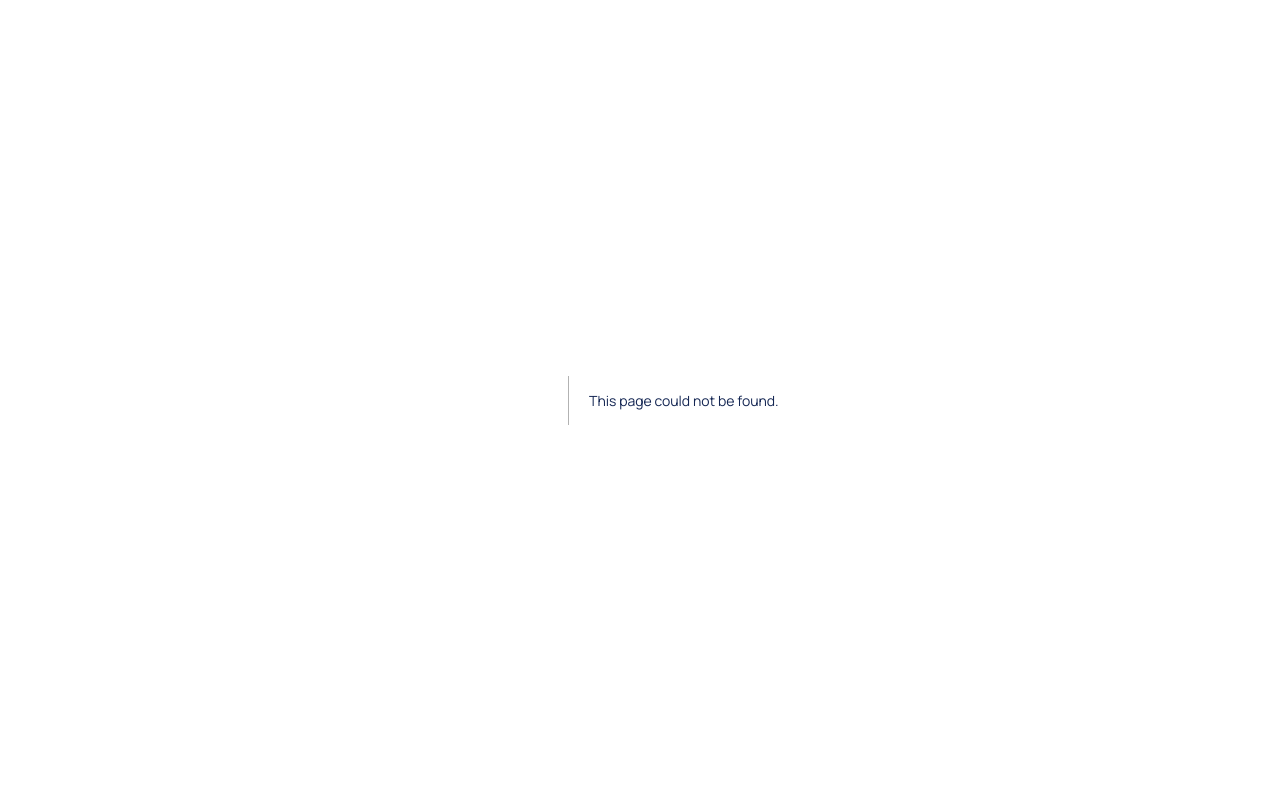
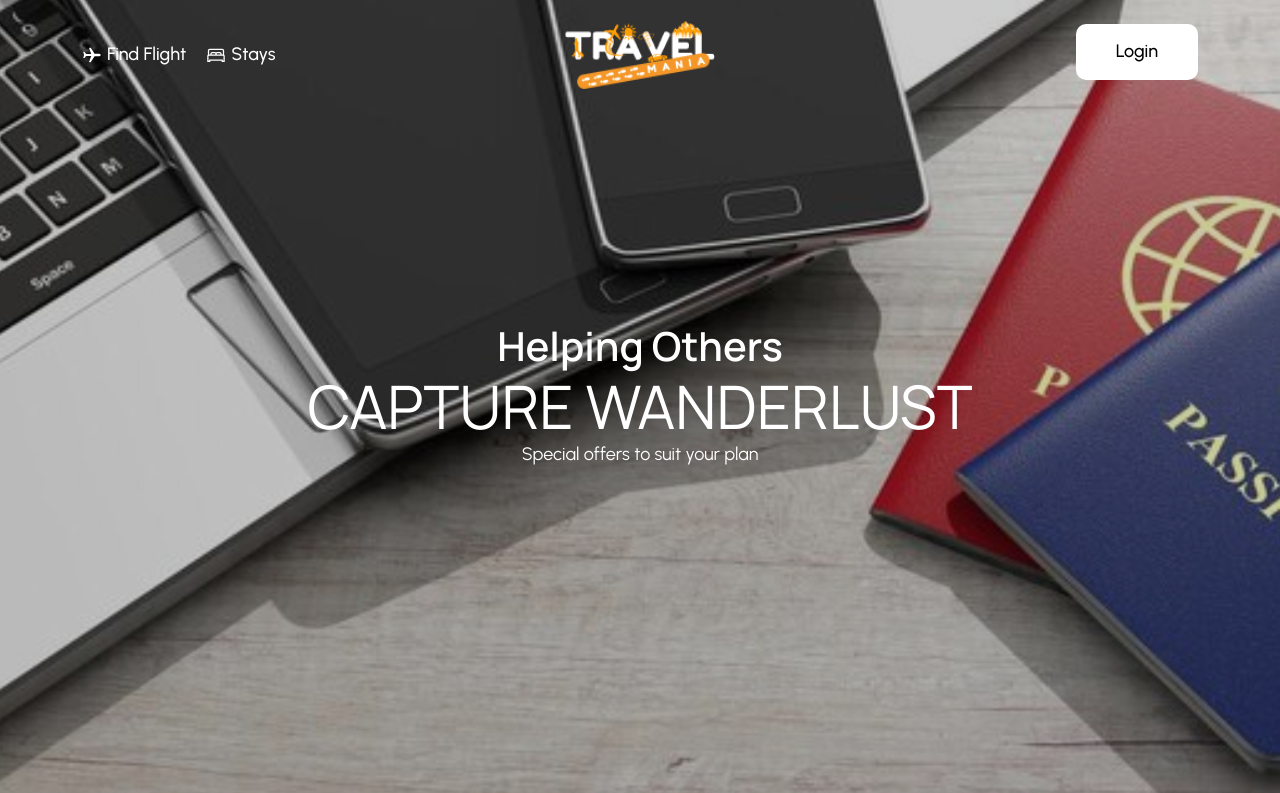
Before and after one commit to afzalimdad9/travel-mania, a Next.js app: page /visa in a window 1280 px wide. Before the commit this address had no page. Shown: the top 793 px of the page. Built offline with nearby package versions, Linux system fonts and the light colour scheme.

Commit message:
chore: added visa page

```diff
--- /dev/null
+++ b/src/Components/VisaBanner/index.jsx
@@ -0,0 +1,30 @@
+import Image from "next/image";
+import React from "react";
+
+const index = () => {
+  return (
+    <section className="home-banner-section">
+      <Image
+        src="/images/visa-banner.svg"
+        width={1300}
+        height={800}
+        alt="banner-img"
+      />
+      <div className="home_banner-mn">
+        <div className="container">
+          <div className="row">
+            <div className="col-md-12">
+              <div className="home_banner-txt">
+                <h4>Helping Others</h4>
+                <h1>Capture Wanderlust</h1>
+                <p>Special offers to suit your plan</p>
+              </div>
+            </div>
+          </div>
+        </div>
+      </div>
+    </section>
+  );
+};
+
+export default index;
--- /dev/null
+++ b/src/pages/visa.jsx
@@ -0,0 +1,25 @@
+import Head from "next/head";
+import Layout from "../layout/index";
+
+import BannerForm from "../Components/BannerForm/BannerForm";
+import VisaBanner from "../Components/VisaBanner";
+import FlightStats from "../Components/FlightStats";
+import AllFlights from "../Components/AllFlights";
+
+const visa = () => {
+  return (
+    <>
+      <Head>
+        <title>Visa</title>
+        <meta name="description" content="Generated by create next app" />
+        <meta name="viewport" content="width=device-width, initial-scale=1" />
+        <link rel="icon" href="/favicon.ico" />
+      </Head>
+      <Layout>
+        <VisaBanner />
+      </Layout>
+    </>
+  );
+};
+
+export default visa;
```
Also changed, not shown: public/images/visa-banner.svg (added).
